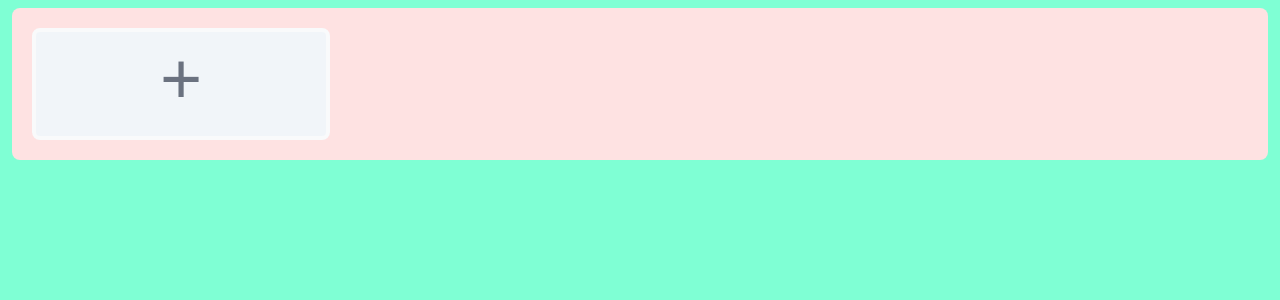
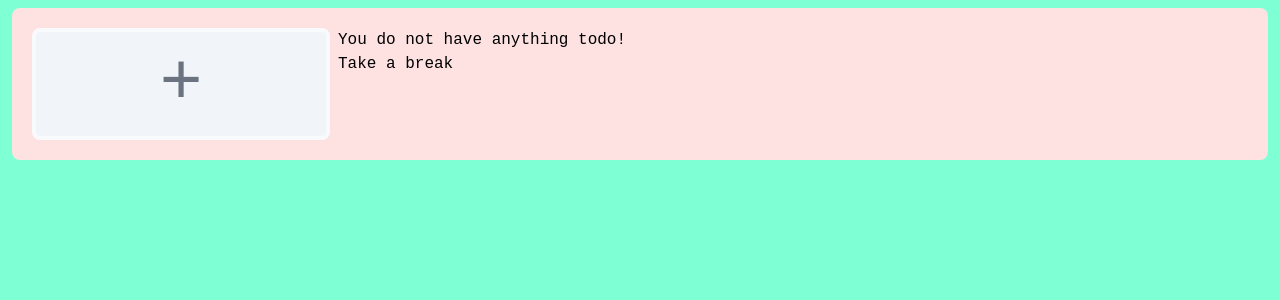
Before and after one commit to adambeth/get-shit-done, a React (Vite) app: page / in a window 1280 px wide. Shown: the top 300 px of the page. Built offline with nearby package versions, Linux system fonts and the light colour scheme.

Commit message:
Full working save

```diff
--- a/src/TodoList.jsx
+++ b/src/TodoList.jsx
@@ -25,6 +25,11 @@ export default function TodoList({ todos, onSetIsModal, isModal }) {
           +
         </button>
       </div>
+      {todos.length == 0 && (
+        <div>
+          <h1>You do not have anything todo! Take a break</h1>
+        </div>
+      )}
       {todos.map((todo) => (
         <TodoListItem
           onClick={() => setIsEditOpen(!isEditOpen)}
```
